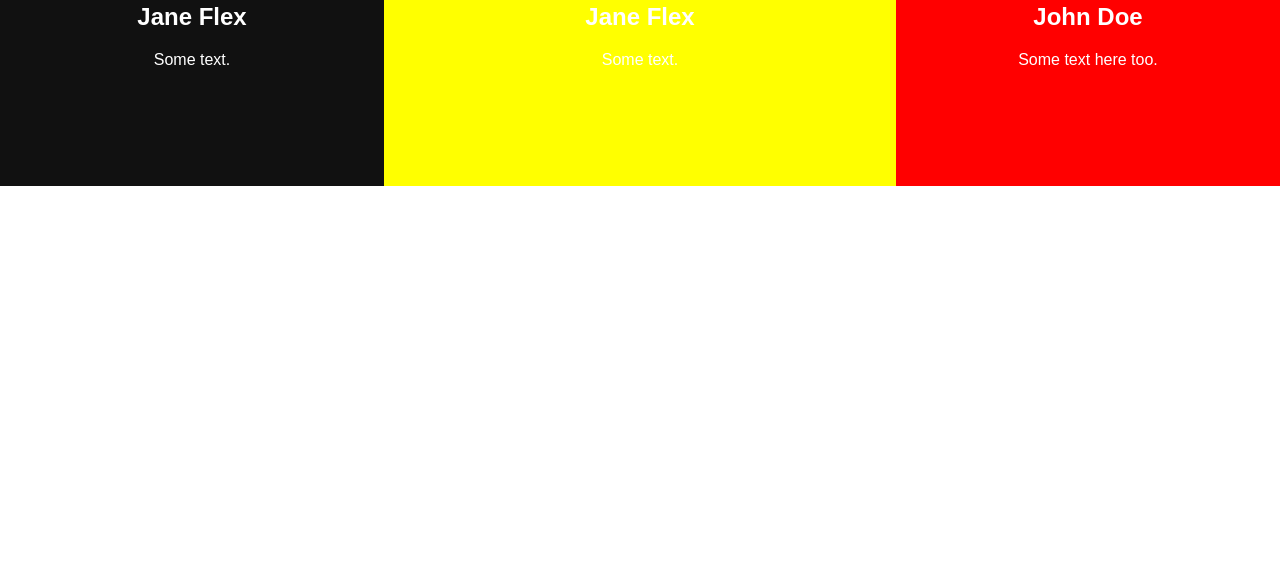
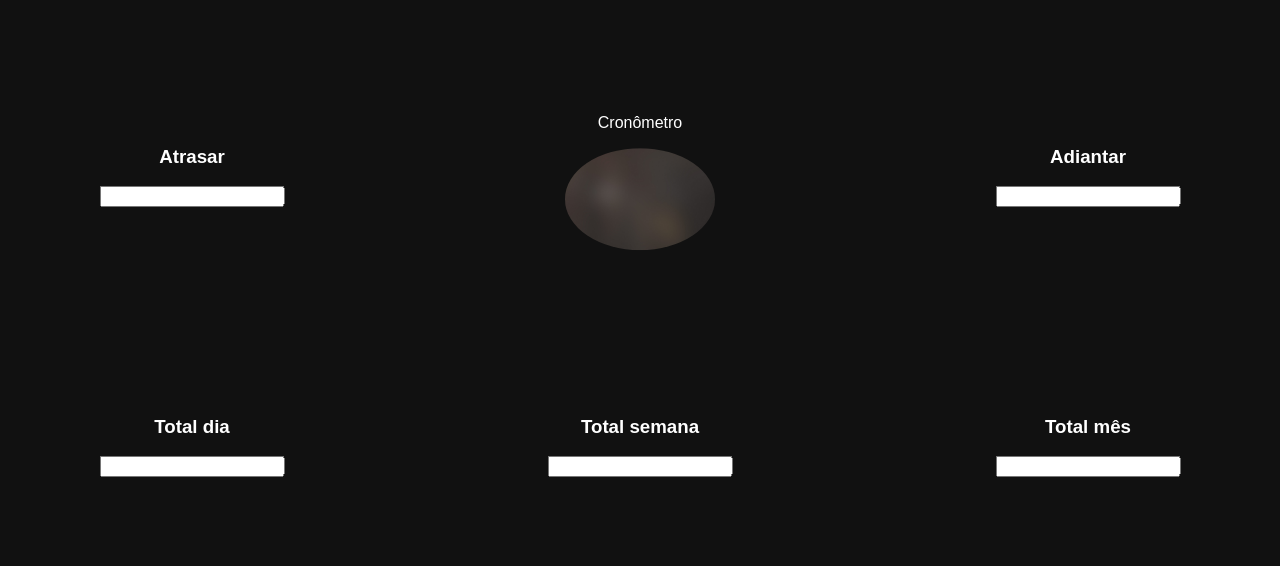
Before and after one commit to rcmschiavi/My_webpage, a Django app: template template/ponto_page.html in a window 1280 px wide. Shown: the part 234-800 px from the top of the page. Run offline with Django 3.2, Linux system fonts and the light colour scheme; the template is opened without the code that fills it, so the values that code supplies are empty.

Commit message:
Esqueleto da page app ponto

```diff
--- a/template/ponto_page.html
+++ b/template/ponto_page.html
@@ -5,34 +5,37 @@
     <title>Ponto</title>
 </head>
 <style>
+
 body {
   font-family: Arial;
   color: white;
 }
 
 .split {
-  height: 50%;
+  height: 40%;
   width: 30%;
   position: fixed;
   z-index: 1;
-  top: 0;
+  top: 30%;
   overflow-x: hidden;
   padding-top: 20px;
 }
 
 .left {
   left: 0;
+  width: 30%;
   background-color: #111;
 }
 
 .right {
   right: 0;
-  background-color: red;
+  width: 30%;
+  background-color: #111;
 }
 
 .center {
 left: 30%;
-background-color: yellow;
+background-color: #111;
 width: 40%;
 }
 
@@ -48,39 +51,92 @@ width: 40%;
   width: 150px;
   border-radius: 50%;
 }
+
+.button {
+  width: 150px;
+  border-radius: 50%;
+}
+
+.top_page {
+  height: 30%;
+  width: 100%;
+  position: fixed;
+  z-index: 1;
+  top: 0;
+  overflow-x: hidden;
+  padding-top: 0px;
+}
+
+.bottom_page {
+  height: 30%;
+  position: fixed;
+  z-index: 1;
+  bottom: 0;
+  overflow-x: hidden;
+  padding-top: 0px;
+}
+
 </style>
 </head>
 <body>
 
+<div class="top_page left">
+  <div class="centered">
+    <h2>App ponto</h2>
+  </div>
+</div>
+
 <div class="split left">
   <div class="centered">
-    <img src="img_avatar2.png" alt="Avatar woman">
-    <h2>Jane Flex</h2>
-    <p>Some text.</p>
+  	<h3>Atrasar</h3>
+    <input type="number" id="fname" name="fname"><br><br>
+  </div>
+</div>
+
+<div class="split center">
+  <div class="centered">
+  	<p>Cronômetro</p>
+    <input class="button" type="image" src="static/images/banner.jpg">
   </div>
 </div>
 
 <div class="split right">
   <div class="centered">
-    <img src="img_avatar.png" alt="Avatar man">
-    <h2>John Doe</h2>
-    <p>Some text here too.</p>
-  </div>
-</div>
-<div class="split center">
-  <div class="centered">
-    <img src="img_avatar2.png" alt="Avatar woman">
-    <h2>Jane Flex</h2>
-    <p>Some text.</p>
+  	<h3>Adiantar</h3>
+    <input type="number" id="fname" name="fname"><br><br>
   </div>
 </div>
 
+<div class="bottom_page left">
+  <div class="centered">
+  	<h3>Adiantar</h3>
+    <input type="number" id="fname" name="fname"><br><br>
+  </div>
+</div>
 
+<div class="bottom_page left">
+  <div class="centered">
+  	<h3>Total dia</h3>
+    <input type="number" id="fname" name="fname"><br><br>
+  </div>
+</div>
+
+<div class="bottom_page center">
+  <div class="centered">
+  	<h3>Total semana</h3>
+    <input type="number" id="fname" name="fname"><br><br>
+  </div>
+</div>
+
+<div class="bottom_page right">
+  <div class="centered">
+  	<h3>Total mês</h3>
+    <input type="number" id="fname" name="fname"><br><br>
+  </div>
+</div>
 
 </body>
 </html>
 
+
 <!--- https://www.w3schools.com/howto/tryit.asp?filename=tryhow_css_split_screen -->
-
-</body>
-</html>
```
